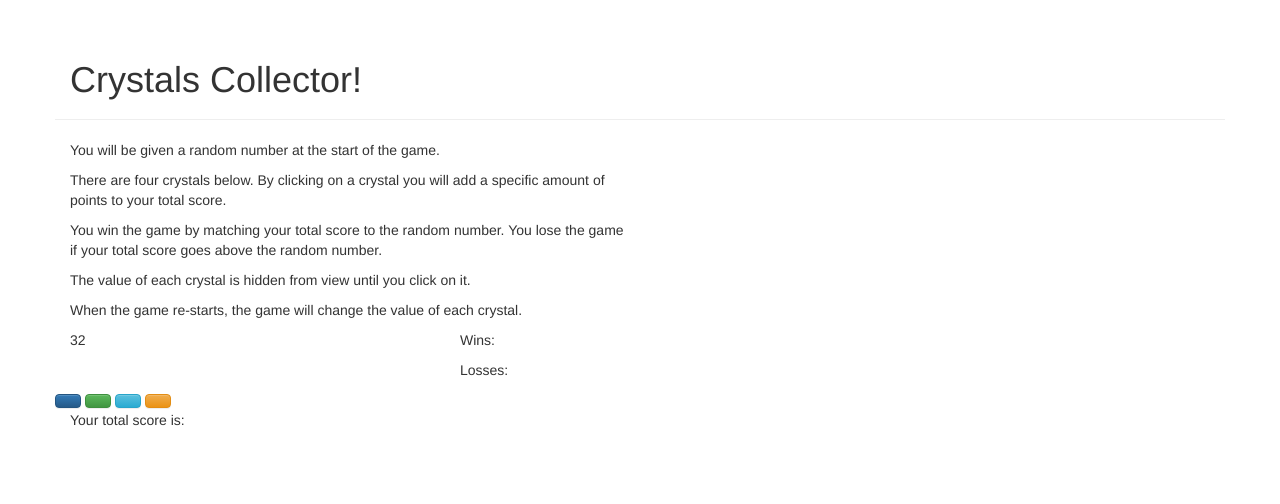
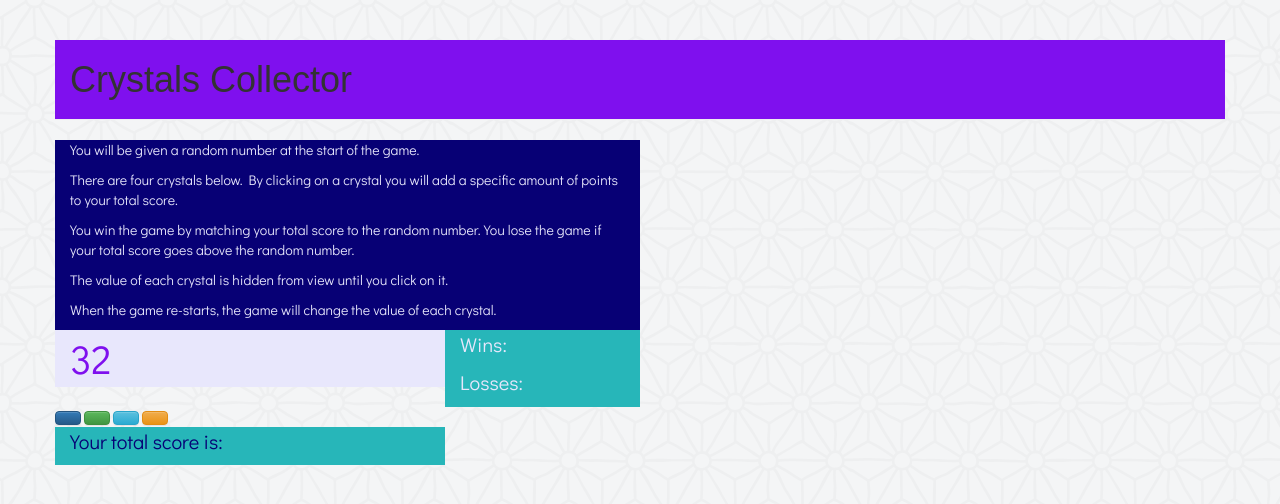
Before and after one commit to kstarre/week-4-game, a plain HTML site: page index.html in a window 1280 px wide. Drawn offline with nearby package versions, Linux system fonts and the light colour scheme; a web font is replaced by a local one.

Commit message:
add image file and basic css styling

```diff
--- a/assets/css/style.css
+++ b/assets/css/style.css
@@ -0,0 +1,31 @@
+body {
+	background-color: blue;
+	background: url(../images/background/asanoha-400px.png);
+}
+header {
+	font-family: 'Montserrat Subrayada', sans-serif;
+	background: #7F10EE;
+	color: ;
+}
+main {
+	font-family: 'Didact Gothic', sans-serif;
+}
+.instructions {
+	background: #070075;
+	color: #E8E7FC;
+}
+.comp-guess {
+	font-size: 40px;
+	background: #E8E7FC;
+	color: #7F10EE;
+}
+.wins-losses {
+	background: #27B6B9;
+	color: #E8E7FC;
+	font-size: 20px;
+}
+.score {
+	color: #070075;
+	background: #27B6B9;
+	font-size: 20px;
+}
--- a/assets/javascript/game.js
+++ b/assets/javascript/game.js
@@ -32,6 +32,13 @@ var getCrystalValues = function () {
 	console.log(crystalValue1, crystalValue2, crystalValue3, crystalValue4);
 };
 
+var reset = function () {
+	getCrystalValues();
+	getCompGuess();
+	totalSoFar = 0;
+	$("#current-score").html(totalSoFar);
+}
+
 getCrystalValues();
 getCompGuess();
 
@@ -60,18 +67,12 @@ getCompGuess();
 		if (totalSoFar === compGuess) {
 			wins++;
 			$("#wins").html(wins);
-			getCrystalValues();
-			getCompGuess();
-			totalSoFar = 0;
-			$("#current-score").html(totalSoFar);
+			reset();
 		}
 		else if (totalSoFar > compGuess) {
 			losses++;
 			$("#losses").html(losses);
-			getCrystalValues();
-			getCompGuess();
-			totalSoFar = 0;
-			$("#current-score").html(totalSoFar);
+			reset();
 		}
 	});
 
--- a/index.html
+++ b/index.html
@@ -10,6 +10,7 @@
 	<link rel="stylesheet" href="https://maxcdn.bootstrapcdn.com/bootstrap/3.3.7/css/bootstrap.min.css" integrity="sha384-BVYiiSIFeK1dGmJRAkycuHAHRg32OmUcww7on3RYdg4Va+PmSTsz/K68vbdEjh4u" crossorigin="anonymous">
 	<!-- Optional theme -->
 	<link rel="stylesheet" href="https://maxcdn.bootstrapcdn.com/bootstrap/3.3.7/css/bootstrap-theme.min.css" integrity="sha384-rHyoN1iRsVXV4nD0JutlnGaslCJuC7uwjduW9SVrLvRYooPp2bWYgmgJQIXwl/Sp" crossorigin="anonymous">
+	<link href="https://fonts.googleapis.com/css?family=Didact+Gothic|Montserrat+Subrayada" rel="stylesheet">
 	<link rel="stylesheet" type="text/css" href="assets/css/style.css">
 
 	<script
@@ -22,7 +23,7 @@
 <body>
 
 <header class="page-header container">
-  <h1>Crystals Collector!</h1>
+  <h1>Crystals Collector</h1>
 </header>
 
 <main class="container">
@@ -41,7 +42,7 @@
 	</div>
 
 	<div class="row">
-		<div class="col-md-4">
+		<div class="col-md-4 comp-guess">
 			<div id="random-number"></div>
 		</div>
 		<div class="col-md-2 wins-losses">
```
Also changed, not shown: assets/images/background/asanoha-400px.png (added), assets/images/background/readme.txt (added).
